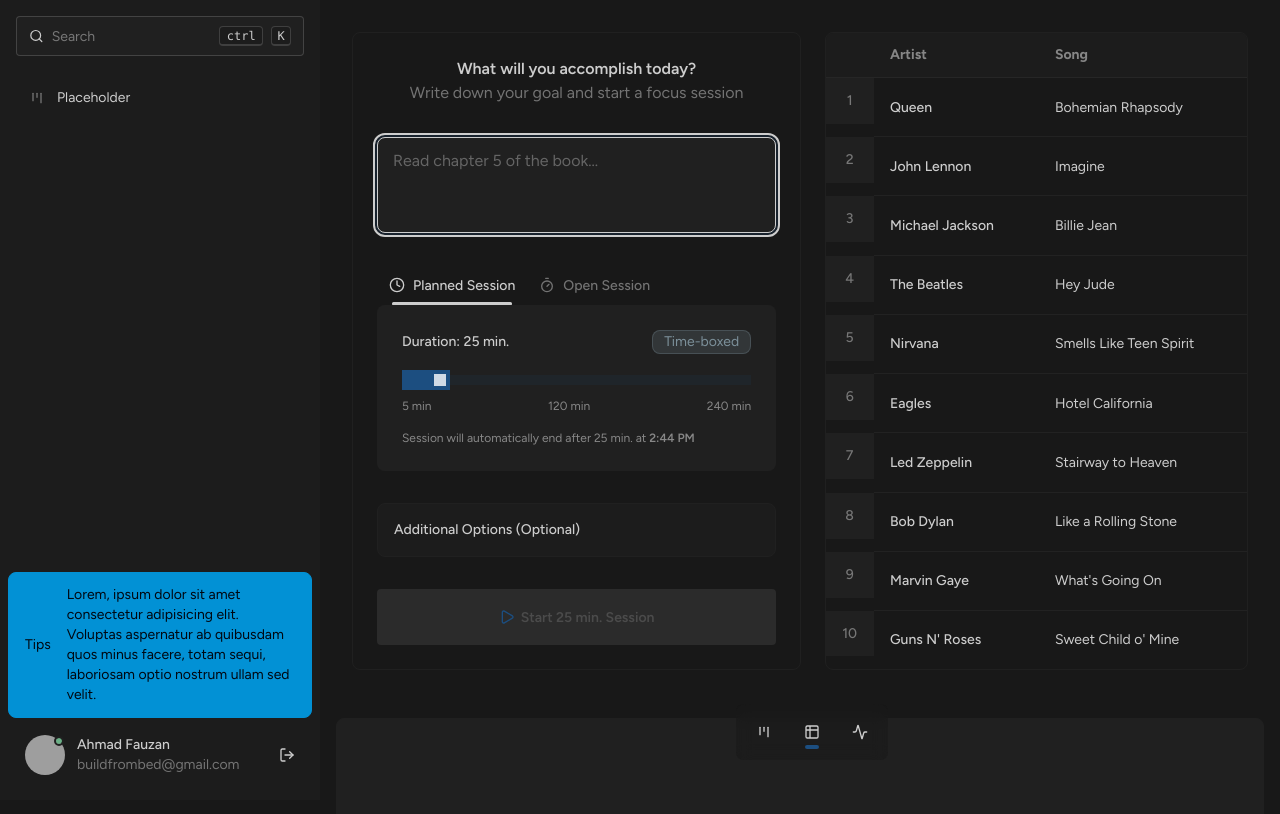
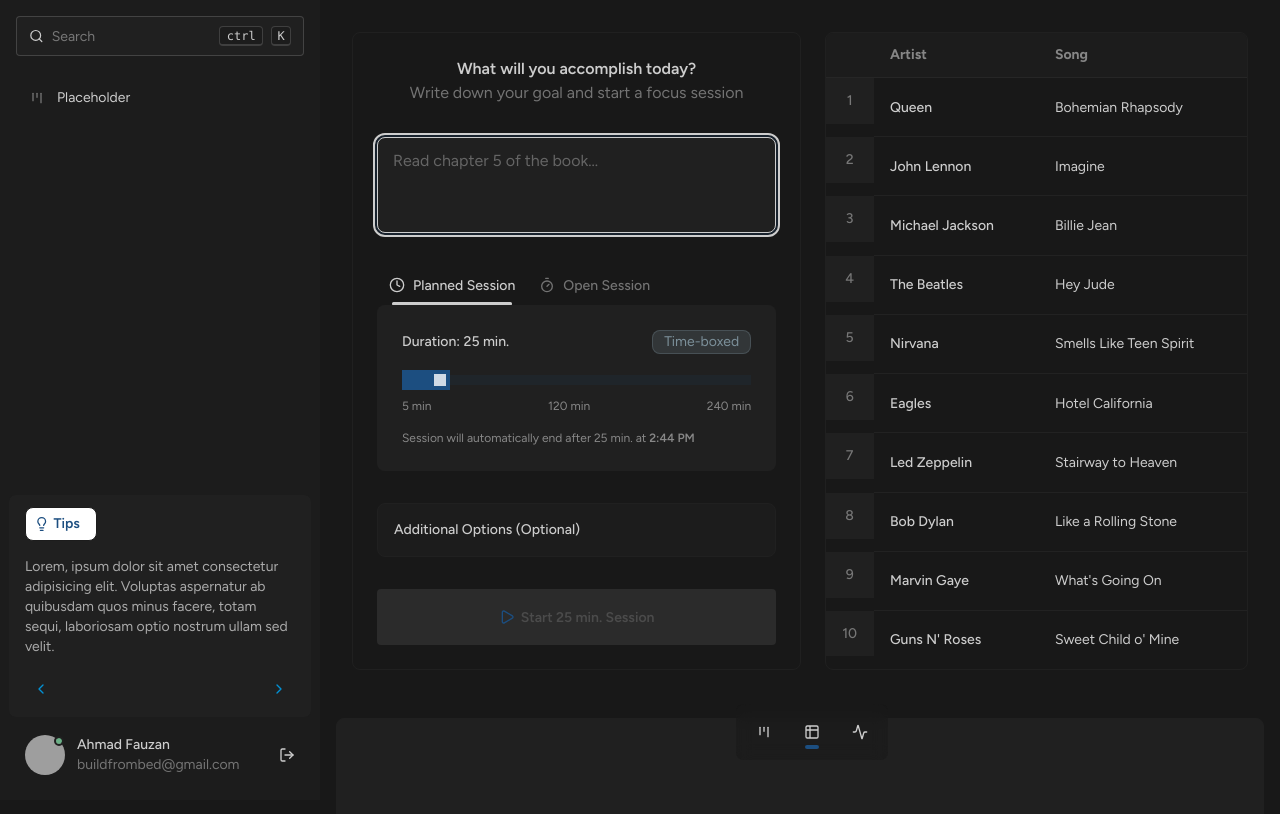
Before and after one commit to vaujan/deepflow, a Next.js app: page /home in a window 1280 px wide. Shown: the top 814 px of the page. Built offline with nearby package versions, Linux system fonts and the light colour scheme; grey boxes are pictures that could not be loaded.

Commit message:
wip: tips card

```diff
--- a/src/components/ui/sidebar.tsx
+++ b/src/components/ui/sidebar.tsx
@@ -14,6 +14,9 @@ import {
 	Settings,
 	BadgeInfo,
 	Kanban,
+	Lightbulb,
+	ChevronLeft,
+	ChevronRight,
 } from "lucide-react";
 
 interface SidebarItem {
@@ -71,13 +74,26 @@ export default function Sidebar() {
 					</nav>
 					{/* Card bottom content */}
 					<div className="flex flex-col h-full p-2 ">
-						<div className="alert alert-info">
-							<span>Tips</span>
-							<p>
-								Lorem, ipsum dolor sit amet consectetur adipisicing elit.
-								Voluptas aspernatur ab quibusdam quos minus facere, totam sequi,
-								laboriosam optio nostrum ullam sed velit.
-							</p>
+						<div className="alert items-start justify-start flex flex-col alert-vertical text-left bg-base-100">
+							<div className="badge bg-white text-primary px-2 py-4 gap-1 rounded-lg ">
+								<Lightbulb className="size-6" />
+								<span className="text-left w-full font-semibold">Tips</span>
+							</div>
+							<div className="flex flex-col gap-2">
+								<p className="text-base-content/80 ">
+									Lorem, ipsum dolor sit amet consectetur adipisicing elit.
+									Voluptas aspernatur ab quibusdam quos minus facere, totam
+									sequi, laboriosam optio nostrum ullam sed velit.
+								</p>
+							</div>
+							<div className="w-full justify-between flex">
+								<button className="btn btn-ghost btn-sm btn-circle btn-info">
+									<ChevronLeft className="size-4" />
+								</button>
+								<button className="btn btn-ghost btn-circle btn-sm btn-info">
+									<ChevronRight className="size-4" />
+								</button>
+							</div>
 						</div>{" "}
 						{/* Helper and widget */}
 						{/* <div className="w-full border-dashed flex justify-between items-center gap-4">
```
